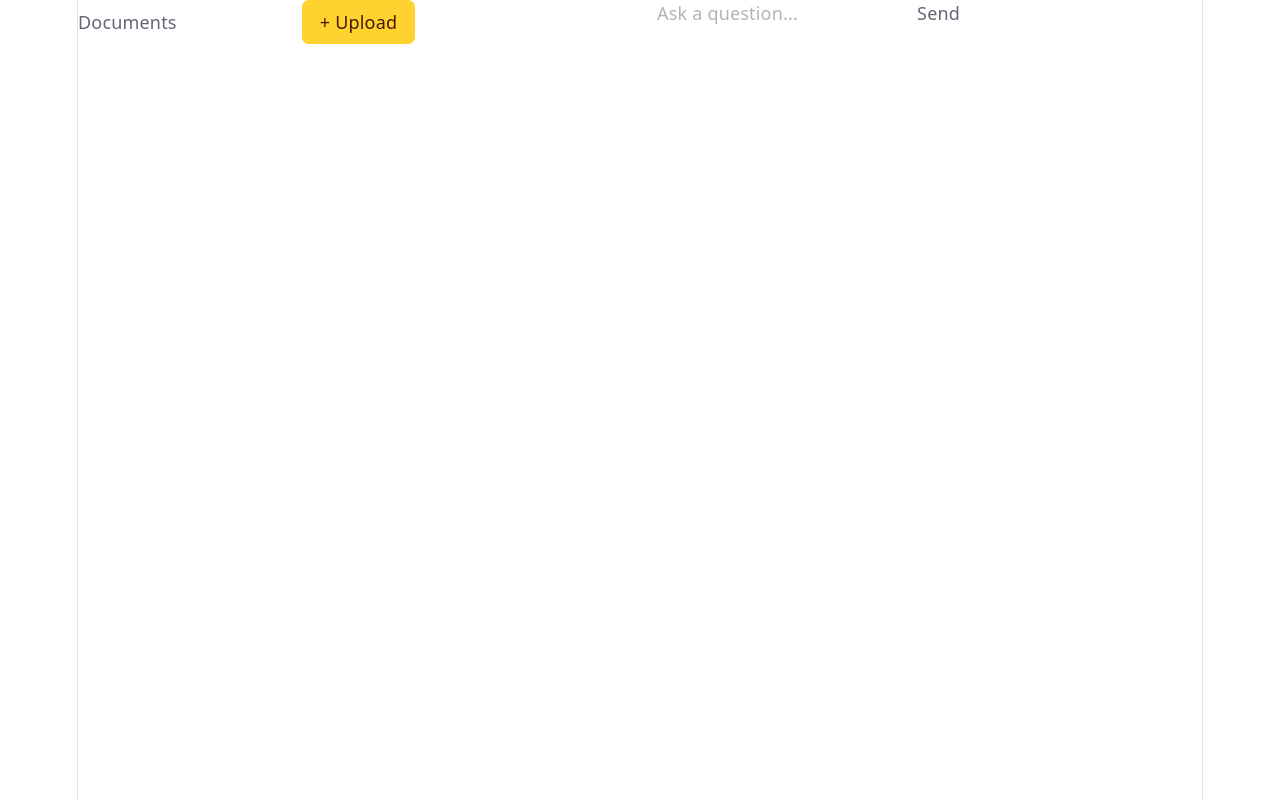
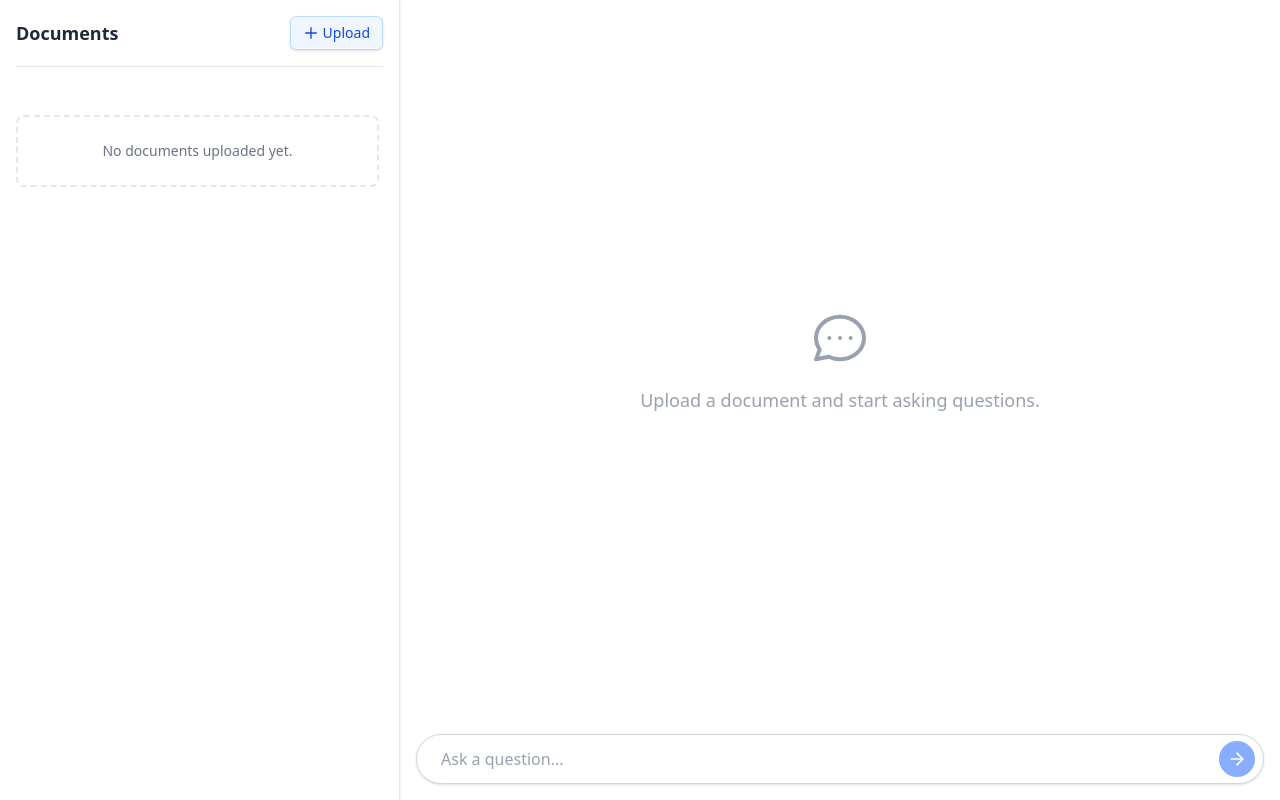
Before and after one commit to souravkh/doc-rag, a React (Vite) app in the folder frontend/: page / in a window 1280 px wide. Built offline with nearby package versions, Linux system fonts and the light colour scheme.

Commit message:
updated css

```diff
--- a/frontend/src/App.tsx
+++ b/frontend/src/App.tsx
@@ -1,16 +1,14 @@
-import { useState } from 'react'
-import './App.css'
 import DocPage from './document/pages/DocPage'
 import Chat from './chat/pages/Chat'
 
 function App() {
   return (
-    <div className="flex min-h-screen">
-      <div className="basis-[30%]">
+    <div className="flex h-screen w-full bg-gray-50 overflow-hidden">
+      <div className="w-1/3 min-w-[300px] max-w-[400px] border-r border-gray-200 bg-white p-4 overflow-y-auto shadow-sm z-10">
         <DocPage />
       </div>
 
-      <div className="basis-[70%]">
+      <div className="flex-1 bg-gray-50 flex flex-col">
         <Chat />
       </div>
     </div>
--- a/frontend/src/chat/components/chatinput/ChatInput.tsx
+++ b/frontend/src/chat/components/chatinput/ChatInput.tsx
@@ -21,16 +21,24 @@ function ChatInput({ onSend }: ChatInputProps) {
   };
 
   return (
-    <form onSubmit={handleSubmit} className="chat-input">
+    <form
+      onSubmit={handleSubmit}
+      className="max-w-4xl mx-auto relative flex items-center bg-white border border-gray-300 rounded-full shadow-sm hover:border-gray-400 focus-within:border-blue-500 focus-within:ring-1 focus-within:ring-blue-500 transition-colors"
+    >
       <input
         type="text"
         value={message}
         onChange={(event) => setMessage(event.target.value)}
         placeholder="Ask a question..."
+        className="flex-1 py-3 px-6 bg-transparent border-none focus:outline-none rounded-full text-gray-800 placeholder-gray-400"
       />
 
-      <button type="submit">
-        Send
+      <button
+        type="submit"
+        disabled={!message.trim()}
+        className="mr-2 p-2 bg-blue-600 text-white rounded-full hover:bg-blue-700 focus:outline-none disabled:opacity-50 disabled:cursor-not-allowed transition-colors"
+      >
+        <svg className="w-5 h-5" fill="none" stroke="currentColor" viewBox="0 0 24 24" xmlns="http://www.w3.org/2000/svg"><path strokeLinecap="round" strokeLinejoin="round" strokeWidth="2" d="M5 12h14M12 5l7 7-7 7"></path></svg>
       </button>
     </form>
   );
--- a/frontend/src/chat/components/userchatblock/UserChatBlock.tsx
+++ b/frontend/src/chat/components/userchatblock/UserChatBlock.tsx
@@ -6,8 +6,8 @@ type UserChatBlockProps = {
 
 function UserChatBlock({ message }: UserChatBlockProps) {
   return (
-    <div className="user-chat-block">
-      <div className="user-chat-content">
+    <div className="flex w-full justify-end mb-4">
+      <div className="max-w-[80%] md:max-w-[70%] bg-blue-600 text-white rounded-2xl rounded-tr-sm px-5 py-3 shadow-sm whitespace-pre-wrap">
         {message}
       </div>
     </div>
--- a/frontend/src/chat/pages/Chat.tsx
+++ b/frontend/src/chat/pages/Chat.tsx
@@ -38,9 +38,15 @@ function Chat() {
   };
 
   return (
-    <div className="chat">
-      <div className="chat-window">
-        {messages.map((message) => {
+    <div className="flex flex-col h-full bg-white relative">
+      <div className="flex-1 overflow-y-auto p-4 space-y-6 pb-24">
+        {messages.length === 0 ? (
+          <div className="flex flex-col items-center justify-center h-full text-gray-400 space-y-4">
+            <svg className="w-16 h-16" fill="none" stroke="currentColor" viewBox="0 0 24 24" xmlns="http://www.w3.org/2000/svg"><path strokeLinecap="round" strokeLinejoin="round" strokeWidth="1.5" d="M8 12h.01M12 12h.01M16 12h.01M21 12c0 4.418-4.03 8-9 8a9.863 9.863 0 01-4.255-.949L3 20l1.395-3.72C3.512 15.042 3 13.574 3 12c0-4.418 4.03-8 9-8s9 3.582 9 8z"></path></svg>
+            <p className="text-lg">Upload a document and start asking questions.</p>
+          </div>
+        ) : (
+          messages.map((message) => {
             if (message.role === "user") {
               return (
                 <UserChatBlock
@@ -56,10 +62,13 @@ function Chat() {
                 message={message.message}
               />
             );
-        })}
+          })
+        )}
       </div>
 
+      <div className="absolute bottom-0 w-full p-4 bg-gradient-to-t from-white via-white to-transparent">
         <ChatInput onSend={handleSend} />
+      </div>
     </div>
   );
 }
--- a/frontend/src/document/components/docdetails/DocDetail.tsx
+++ b/frontend/src/document/components/docdetails/DocDetail.tsx
@@ -8,32 +8,32 @@ function DocDetail({
   onDelete,
 }: docdetailstype) {
   return (
-    <div className="flex flex-col">
-      <div className="text-cyan-800 left-0.5">
+    <div className="flex flex-col bg-white border border-gray-200 rounded-lg p-3 shadow-sm hover:shadow transition-shadow">
+      <div className="text-sm font-medium text-gray-800 truncate mb-2" title={docName}>
         {docName}
       </div>
 
-      <div className="flex flex-row gap-0.5 justify-evenly">
-        <div>{pages} Pages</div>
-        <div>|</div>
-        <div>{chunks} Chunks</div>
+      <div className="flex flex-row items-center text-xs text-gray-500 mb-3 gap-2">
+        <span>{pages} Pages</span>
+        <span className="text-gray-300">|</span>
+        <span>{chunks} Chunks</span>
       </div>
 
-      <div className="flex flex-row gap-0.5 justify-evenly">
+      <div className="flex flex-row gap-2 mt-auto pt-2 border-t border-gray-100">
         <a
           href={path}
           target="_blank"
           rel="noopener noreferrer"
-          className="rounded-md text-black bg-blue-300 p-0.5"
+          className="flex-1 text-center rounded text-xs font-medium text-blue-700 bg-blue-50 hover:bg-blue-100 py-1.5 transition-colors"
         >
           View
         </a>
 
         <button
-          className="rounded-md text-white bg-red-500 p-0.5"
+          className="flex-1 text-center rounded text-xs font-medium text-red-700 bg-red-50 hover:bg-red-100 py-1.5 transition-colors"
           onClick={() => onDelete(docName)}
         >
-          X delete
+          Delete
         </button>
       </div>
     </div>
--- a/frontend/src/document/components/docheader/DocHeader.tsx
+++ b/frontend/src/document/components/docheader/DocHeader.tsx
@@ -11,11 +11,12 @@ function DocHeader({ onFileSelected }: DocHeaderProps) {
   };
 
   return (
-    <div className="flex flex-row items-center justify-between">
-      <h3>Documents</h3>
+    <div className="flex flex-row items-center justify-between pb-4 border-b border-gray-200">
+      <h3 className="text-lg font-semibold text-gray-800">Documents</h3>
 
-      <label className="px-4 py-2 rounded-md text-amber-950 bg-amber-300 cursor-pointer">
-        + Upload
+      <label className="px-3 py-1.5 text-sm font-medium rounded-md text-blue-700 bg-blue-50 hover:bg-blue-100 cursor-pointer transition-colors shadow-sm border border-blue-200 flex items-center gap-1">
+        <svg className="w-4 h-4" fill="none" stroke="currentColor" viewBox="0 0 24 24" xmlns="http://www.w3.org/2000/svg"><path strokeLinecap="round" strokeLinejoin="round" strokeWidth="2" d="M12 4v16m8-8H4"></path></svg>
+        Upload
         <input
           type="file"
           accept=".pdf"
--- a/frontend/src/document/pages/DocPage.tsx
+++ b/frontend/src/document/pages/DocPage.tsx
@@ -55,10 +55,16 @@ export default function DocPage() {
   }, [files]);
 
   return (
-    <>
+    <div className="flex flex-col h-full gap-4">
       <DocHeader onFileSelected={handleFileSelected} />
 
-      {docdetails.map((doc) => (
+      <div className="flex flex-col gap-3 overflow-y-auto pr-1">
+        {docdetails.length === 0 ? (
+          <div className="text-center text-gray-500 text-sm mt-8 border-2 border-dashed border-gray-200 rounded-lg p-6">
+            No documents uploaded yet.
+          </div>
+        ) : (
+          docdetails.map((doc) => (
             <DocDetail
               key={doc.docName}
               pages={doc.pages}
@@ -67,7 +73,9 @@ export default function DocPage() {
               path={doc.path}
               onDelete={doc.onDelete}
             />
-      ))}
-    </>
+          ))
+        )}
+      </div>
+    </div>
   );
 }
--- a/frontend/src/index.css
+++ b/frontend/src/index.css
@@ -1,111 +1,7 @@
-:root {
-  --text: #6b6375;
-  --text-h: #08060d;
-  --bg: #fff;
-  --border: #e5e4e7;
-  --code-bg: #f4f3ec;
-  --accent: #aa3bff;
-  --accent-bg: rgba(170, 59, 255, 0.1);
-  --accent-border: rgba(170, 59, 255, 0.5);
-  --social-bg: rgba(244, 243, 236, 0.5);
-  --shadow:
-    rgba(0, 0, 0, 0.1) 0 10px 15px -3px, rgba(0, 0, 0, 0.05) 0 4px 6px -2px;
-
-  --sans: system-ui, 'Segoe UI', Roboto, sans-serif;
-  --heading: system-ui, 'Segoe UI', Roboto, sans-serif;
-  --mono: ui-monospace, Consolas, monospace;
-
-  font: 18px/145% var(--sans);
-  letter-spacing: 0.18px;
-  color-scheme: light dark;
-  color: var(--text);
-  background: var(--bg);
-  font-synthesis: none;
-  text-rendering: optimizeLegibility;
-  -webkit-font-smoothing: antialiased;
-  -moz-osx-font-smoothing: grayscale;
-
-  @media (max-width: 1024px) {
-    font-size: 16px;
-  }
-}
-
-@media (prefers-color-scheme: dark) {
-  :root {
-    --text: #9ca3af;
-    --text-h: #f3f4f6;
-    --bg: #16171d;
-    --border: #2e303a;
-    --code-bg: #1f2028;
-    --accent: #c084fc;
-    --accent-bg: rgba(192, 132, 252, 0.15);
-    --accent-border: rgba(192, 132, 252, 0.5);
-    --social-bg: rgba(47, 48, 58, 0.5);
-    --shadow:
-      rgba(0, 0, 0, 0.4) 0 10px 15px -3px, rgba(0, 0, 0, 0.25) 0 4px 6px -2px;
-  }
-
-  #social .button-icon {
-    filter: invert(1) brightness(2);
-  }
-}
-
-#root {
-  width: 1126px;
-  max-width: 100%;
-  margin: 0 auto;
-  text-align: center;
-  border-inline: 1px solid var(--border);
-  min-height: 100svh;
-  display: flex;
-  flex-direction: column;
-  box-sizing: border-box;
-}
+@import "tailwindcss";
 
 body {
   margin: 0;
+  padding: 0;
+  font-family: system-ui, -apple-system, BlinkMacSystemFont, 'Segoe UI', Roboto, Oxygen, Ubuntu, Cantarell, 'Open Sans', 'Helvetica Neue', sans-serif;
 }
-
-h1,
-h2 {
-  font-family: var(--heading);
-  font-weight: 500;
-  color: var(--text-h);
-}
-
-h1 {
-  font-size: 56px;
-  letter-spacing: -1.68px;
-  margin: 32px 0;
-  @media (max-width: 1024px) {
-    font-size: 36px;
-    margin: 20px 0;
-  }
-}
-h2 {
-  font-size: 24px;
-  line-height: 118%;
-  letter-spacing: -0.24px;
-  margin: 0 0 8px;
-  @media (max-width: 1024px) {
-    font-size: 20px;
-  }
-}
-p {
-  margin: 0;
-}
-
-code,
-.counter {
-  font-family: var(--mono);
-  display: inline-flex;
-  border-radius: 4px;
-  color: var(--text-h);
-}
-
-code {
-  font-size: 15px;
-  line-height: 135%;
-  padding: 4px 8px;
-  background: var(--code-bg);
-}
```
Also changed, not shown: frontend/src/chat/components/aichatblock/AiChatBlock.tsx (+26 -11 lines). Lines whose indentation alone changed are shown as unchanged.
